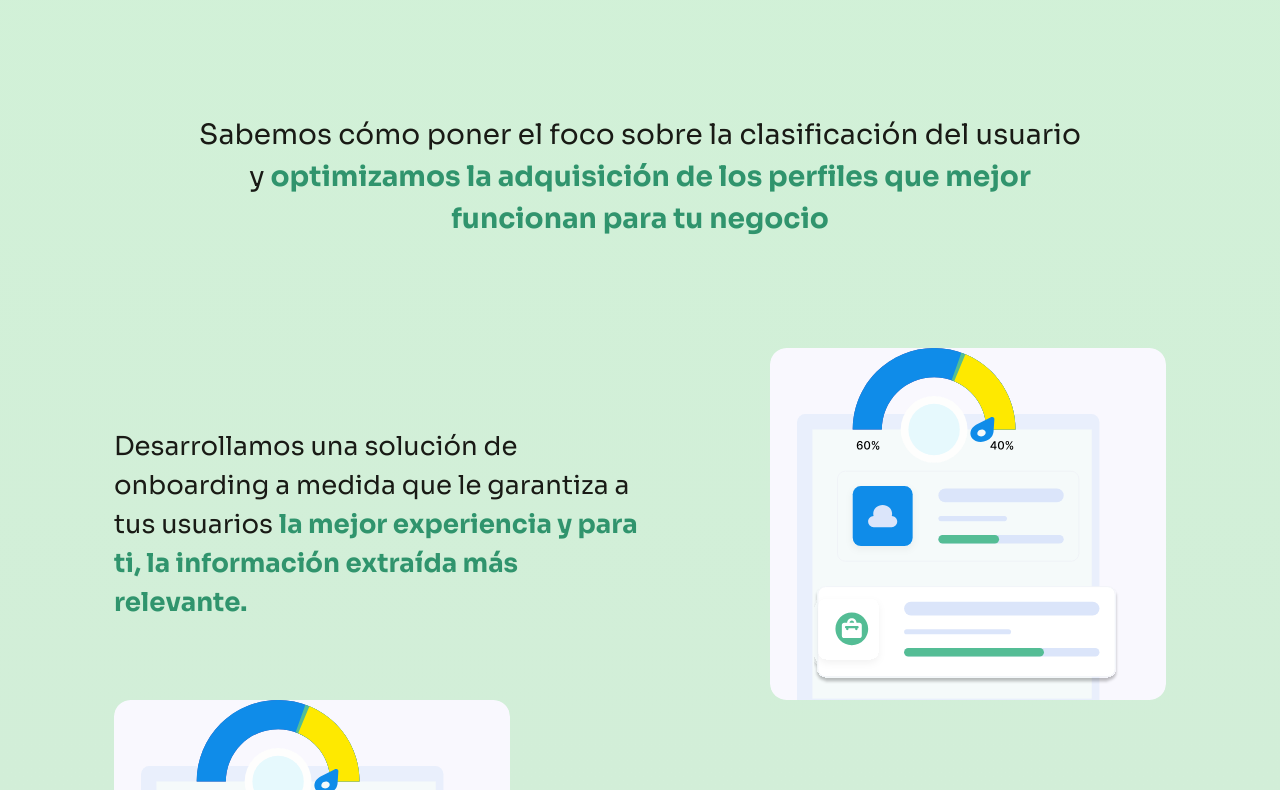
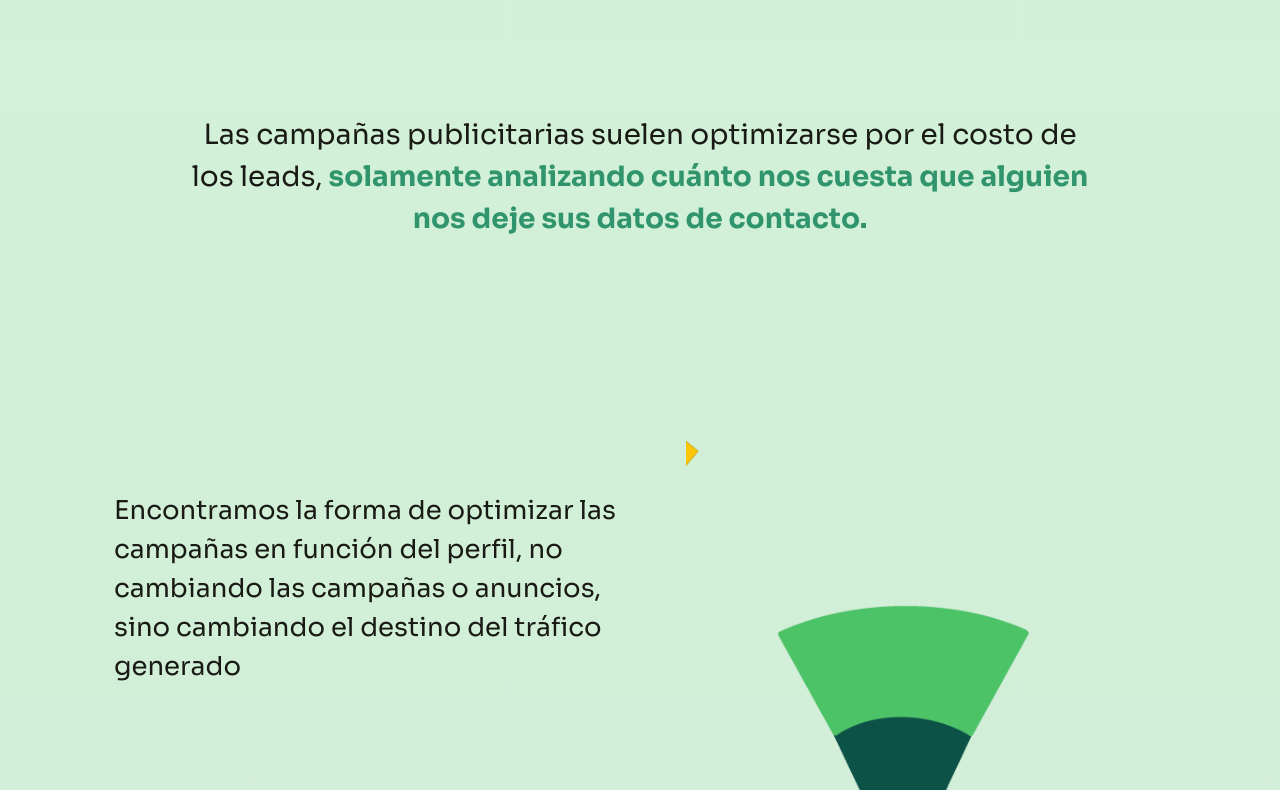
Before and after one commit to germangguerci/wheatleads, a Next.js app: page / in a window 1280 px wide. Shown: the part 630-1420 px from the top of the page. Built offline with nearby package versions, Linux system fonts and the light colour scheme.

Commit message:
feat(updated home page): updated home page

```diff
--- a/app/page.tsx
+++ b/app/page.tsx
@@ -3,6 +3,8 @@ import underline from '../public/underline.svg';
 import placeHolder from '../public/placeholder.svg';
 import CtaButton from '../components/ui/cta-button';
 import cardholder from '../public/cardholder.svg';
+import formBgDecoration from '../public/bg-t-decoration.svg';
+import sceneOne from '../public/scene-one.gif';
 import Card from '../components/ui/card';
 import check from '../public/check.svg';
 import { ContactForm } from '@/components/contact-form';
@@ -11,7 +13,7 @@ export default function Home() {
   return (
     <div
       id="home"
-      className="mt-[96px] flex w-full max-w-[1080px] flex-col items-center justify-center pb-[71px] max-lg:m-0 max-lg:max-w-[530px] max-lg:px-4 max-lg:py-8"
+      className="mt-[96px] flex w-full max-w-[1080px] flex-col items-center justify-center max-lg:m-0 max-lg:max-w-[530px] max-lg:px-4 max-lg:pt-8"
     >
       <div className="flex w-full justify-between max-lg:flex-col max-lg:items-center max-lg:justify-center">
         <div className="flex w-full max-w-[530px] flex-col items-start justify-start">
@@ -53,23 +55,20 @@ export default function Home() {
         className="mb-[108px] mt-[116px] w-full max-w-[898px] text-center text-[28px] font-normal max-lg:my-[64px]
         max-lg:text-left max-lg:text-[18px]"
       >
-        Sabemos cómo poner el foco sobre la clasificación del usuario y
+        Las campañas publicitarias suelen optimizarse por el costo de los leads,
         <span className="font-bold text-primary-medium">
           {' '}
-          optimizamos la adquisición de los perfiles que mejor funcionan para tu
-          negocio
+          solamente analizando cuánto nos cuesta que alguien nos deje sus datos
+          de contacto.
         </span>
       </p>
       <div className="flex w-full items-center justify-between  px-[14px] max-lg:flex-col-reverse">
         <p className="max-w-[532px] text-[26px] font-normal max-lg:my-8 max-lg:text-[18px]">
-          Desarrollamos una solución de onboarding a medida que le garantiza a
-          tus usuarios{' '}
-          <span className="font-bold text-primary-medium">
-            la mejor experiencia y para ti, la información extraída más
-            relevante.
-          </span>
+          Encontramos la forma de optimizar las campañas en función del perfil,
+          no cambiando las campañas o anuncios, sino cambiando el destino del
+          tráfico generado
         </p>
-        <Image src={placeHolder} alt="place holder" width={396} height={396} />
+        <Image src={sceneOne} alt="place holder" width={480} height={480} />
       </div>
       <div className="flex w-full items-center justify-between  px-[14px] max-lg:my-8 max-lg:flex-col">
         <Image src={placeHolder} alt="place holder" width={396} height={396} />
@@ -257,13 +256,19 @@ export default function Home() {
       </div>
       <div
         id="contact"
-        className="flex w-full flex-col rounded-[16px] bg-[#191A15] p-[46px] text-[18px] leading-[22px] text-[#F9F8FE] max-lg:px-[16px] max-lg:py-[32px]"
+        className="relative z-[-2] flex w-full flex-col rounded-t-[50px] bg-[#2D2D2D] px-[100px] py-[127px] text-[18px] leading-[22px] text-[#F9F8FE] max-lg:px-4 max-lg:pt-8"
       >
+        <Image
+          src={formBgDecoration}
+          alt="background decoration"
+          width={1483}
+          className="absolute left-0 top-0 z-[-1]"
+        />
         <h1 className="text-center text-[50px] font-bold leading-[73px] max-lg:text-left max-lg:text-[28px] max-lg:leading-[32px]">
           Nos adaptamos a la necesidad de tu negocio, hablemos.
         </h1>
         <p className="pb-[84px] pt-[38px] text-center  max-lg:text-left">
-          Sabemos que cada producto tiene sus desafíos y estructuras existente
+          4 Sabemos que cada producto tiene sus desafíos y estructuras existente
           para la adquisición, por eso, nuestra oferta se ajusta a tus
           objetivos.
         </p>
```
Also changed, not shown: public/bg-t-decoration.svg (added), public/scene-one.gif (added).
